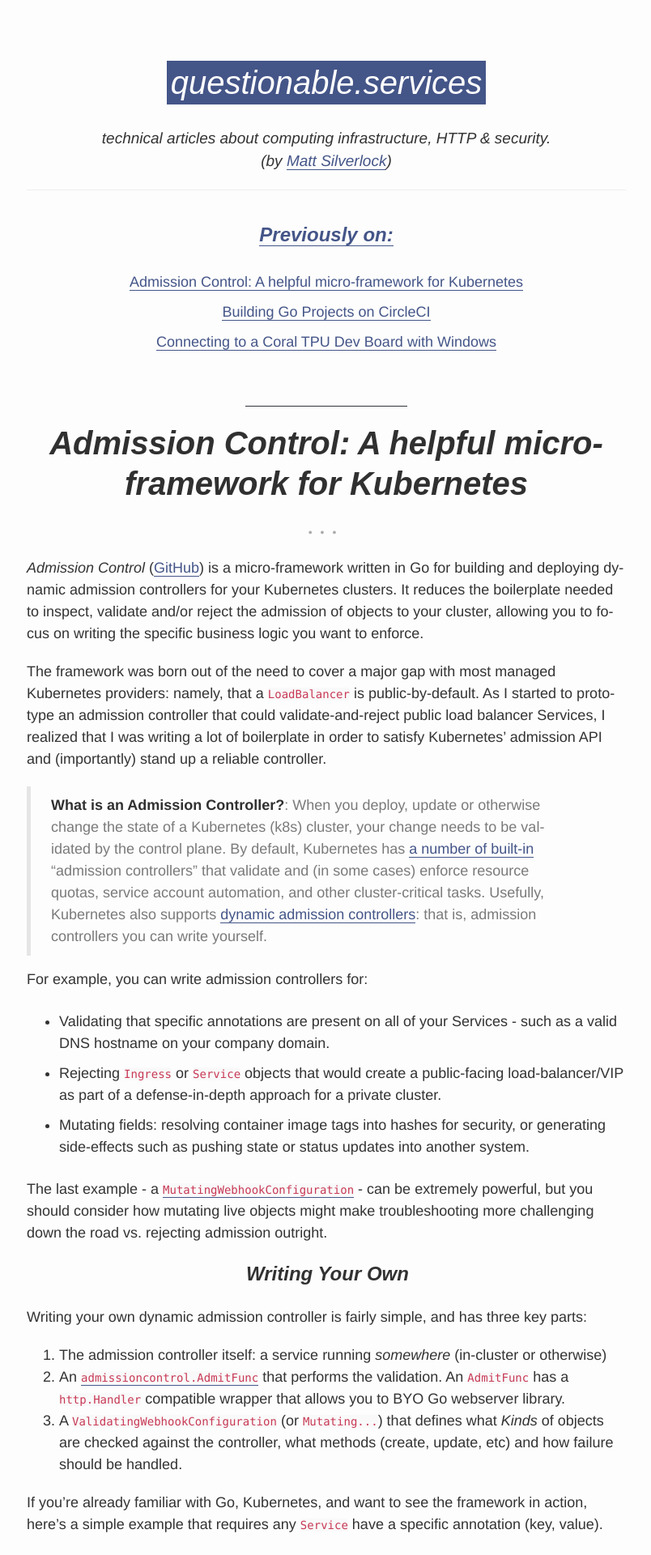
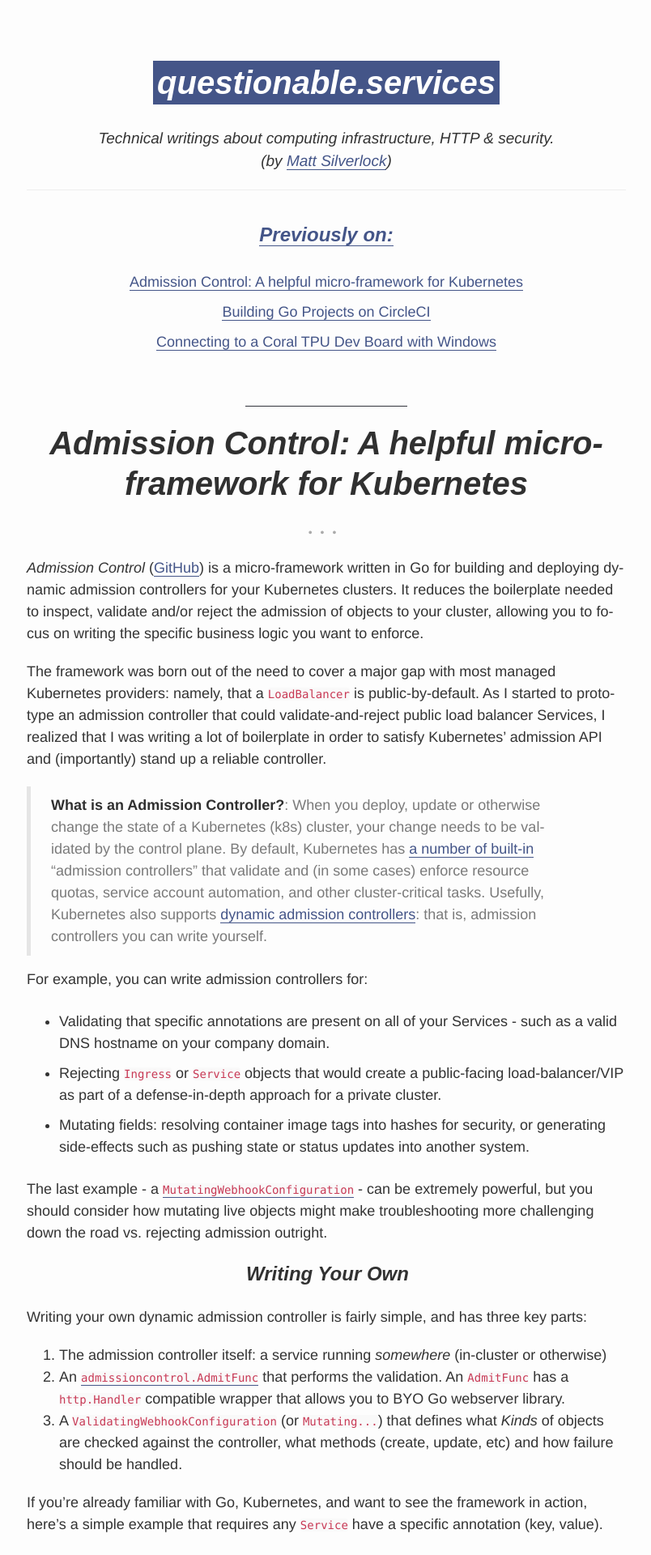
Before and after one commit to elithrar/elithrar.github.io, a Jekyll site: the page built from index.html, in a window 1280 px wide. Shown: the top 1920 px of the page at 81% size, without its empty margins (237-1041 px from the left). Built offline with Jekyll 4.4.1, drawn with Linux system fonts in a browser that asks for light colours; the list of posts is cut into pages by our own code.

Commit message:
update: font weights

```diff
--- a/_config.yml
+++ b/_config.yml
@@ -9,7 +9,7 @@ permalink: /article/:title/
 
 # Setup
 title: "questionable.services"
-tagline: "technical articles about computing infrastructure, HTTP & security."
+tagline: "Technical writings about computing infrastructure, HTTP & security."
 byline: "by Matt Silverlock"
 description: "Go programming, web security and side projects."
 url: http://blog.questionable.services/
--- a/_includes/head.html
+++ b/_includes/head.html
@@ -1,42 +1,60 @@
 <head>
-  <link href="http://gmpg.org/xfn/11" rel="profile">
-  <meta http-equiv="content-type" content="text/html; charset=utf-8">
+  <link href="http://gmpg.org/xfn/11" rel="profile" />
+  <meta http-equiv="content-type" content="text/html; charset=utf-8" />
 
   <!-- Enable responsiveness on mobile devices-->
-  <meta name="viewport" content="width=device-width, initial-scale=1">
+  <meta name="viewport" content="width=device-width, initial-scale=1" />
 
-  <meta name="author" content="{{ site.author.name }}">
-  <meta name="description" content="{{ site.tagline }}">
+  <meta name="author" content="{{ site.author.name }}" />
+  <meta name="description" content="{{ site.tagline }}" />
 
   <title>
-    {% if page.title %} {{ page.title }} &middot; {{ site.title }} {% else %} {{ site.title }} &middot; {{ site.tagline }} {% endif %}
+    {% if page.title %} {{ page.title }} &middot; {{ site.title }} {% else %} {{
+    site.title }} &middot; {{ site.tagline }} {% endif %}
   </title>
 
   <!-- Typekit -->
   <script type="text/javascript" src="//use.typekit.net/cxf2crd.js"></script>
-  <script type="text/javascript">try { Typekit.load(); } catch (e) { }</script>
+  <script type="text/javascript">
+    try {
+      Typekit.load()
+    } catch (e) {}
+  </script>
 
   <!-- CSS -->
-  <link rel="stylesheet" href="{{ site.baseurl }}/public/css/poole.css">
-  <link rel="stylesheet" href="{{ site.baseurl }}/public/css/elithrar-www.css">
-  <link rel="stylesheet" href="{{ site.baseurl }}/public/css/syntax.css">
+  <link rel="stylesheet" href="{{ site.baseurl }}/public/css/poole.css" />
+  <link rel="stylesheet" href="{{ site.baseurl }}/public/css/app.css" />
+  <link rel="stylesheet" href="{{ site.baseurl }}/public/css/syntax.css" />
 
   <!-- Icons -->
-  <link rel="shortcut icon" href="/public/favicon.ico">
+  <link rel="shortcut icon" href="/public/favicon.ico" />
 
   <!-- RSS -->
-  <link rel="alternate" type="application/rss+xml" href="/atom.xml">
+  <link rel="alternate" type="application/rss+xml" href="/atom.xml" />
 
   <!-- Google Analytics -->
   <script>
-    (function (i, s, o, g, r, a, m) {
-      i['GoogleAnalyticsObject'] = r; i[r] = i[r] || function () {
-        (i[r].q = i[r].q || []).push(arguments)
-      }, i[r].l = 1 * new Date(); a = s.createElement(o),
-        m = s.getElementsByTagName(o)[0]; a.async = 1; a.src = g; m.parentNode.insertBefore(a, m)
-    })(window, document, 'script', '//www.google-analytics.com/analytics.js', 'ga');
+    ;(function(i, s, o, g, r, a, m) {
+      i["GoogleAnalyticsObject"] = r
+      ;(i[r] =
+        i[r] ||
+        function() {
+          ;(i[r].q = i[r].q || []).push(arguments)
+        }),
+        (i[r].l = 1 * new Date())
+      ;(a = s.createElement(o)), (m = s.getElementsByTagName(o)[0])
+      a.async = 1
+      a.src = g
+      m.parentNode.insertBefore(a, m)
+    })(
+      window,
+      document,
+      "script",
+      "//www.google-analytics.com/analytics.js",
+      "ga"
+    )
 
-    ga('create', 'UA-51517082-1', 'auto');
-    ga('send', 'pageview');
+    ga("create", "UA-51517082-1", "auto")
+    ga("send", "pageview")
   </script>
 </head>
--- a/public/css/elithrar-www.css
+++ b/public/css/app.css
@@ -99,7 +99,7 @@ h3 {
   display: inline-block;
   padding: 0.5rem 1.5rem;
   margin-bottom: 1rem;
-  font-weight: 400;
+  font-weight: 800;
   width: 100%;
 }
 
```
